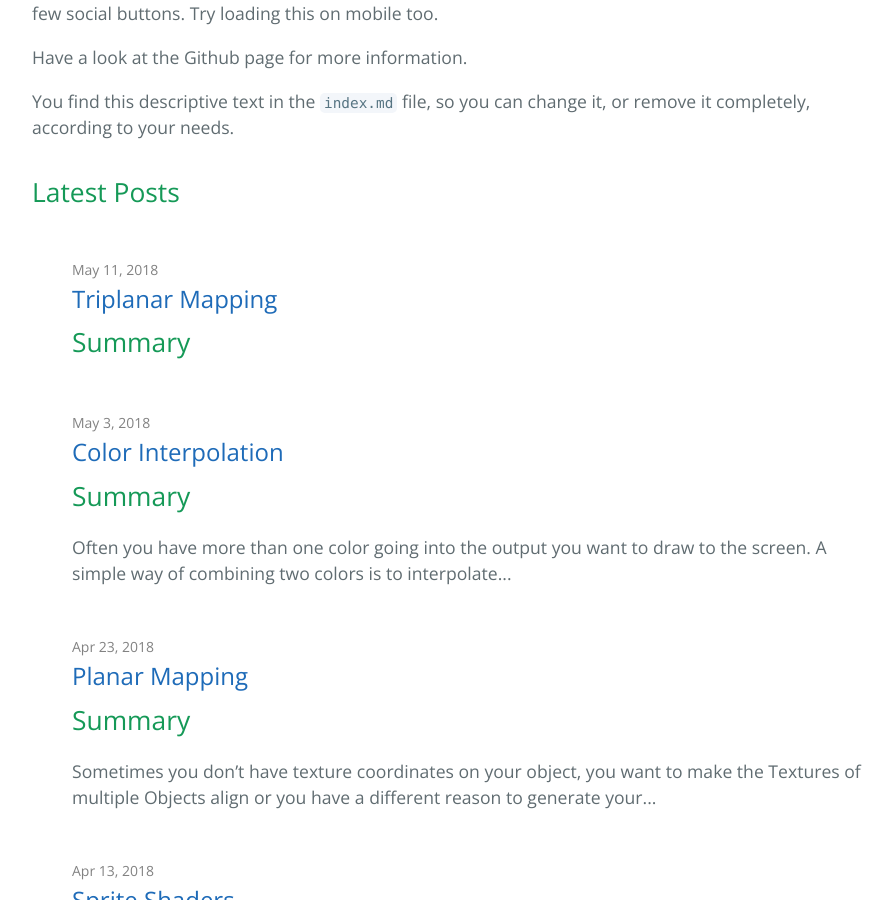
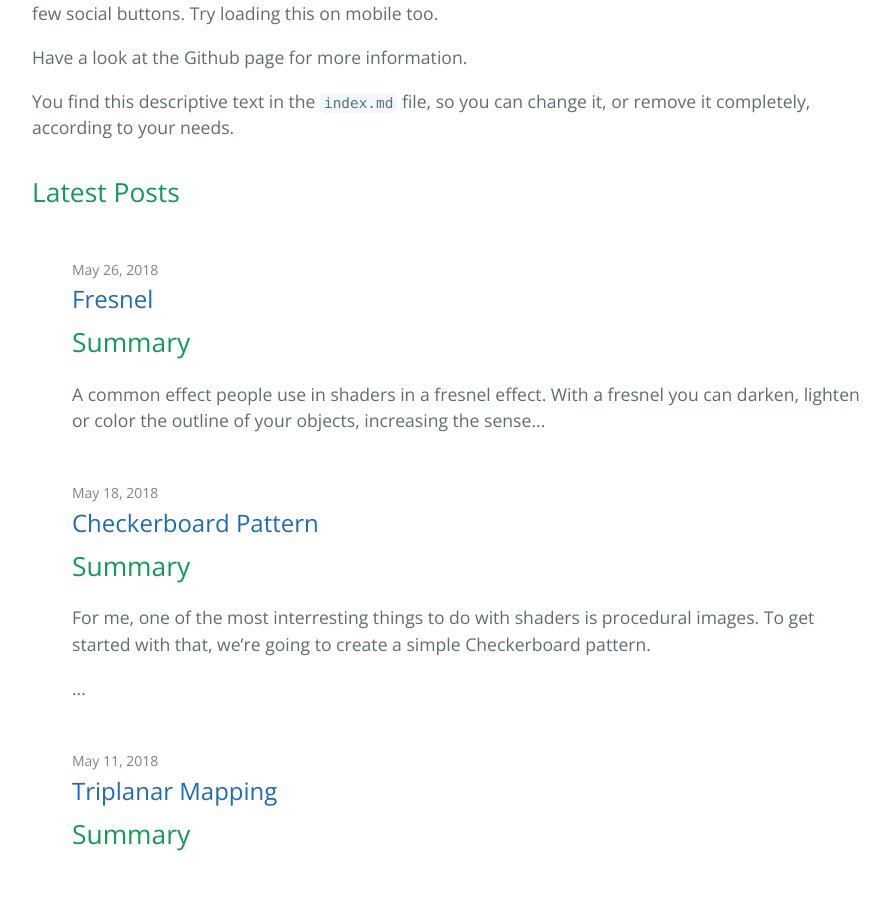
Before and after one commit to ronja-tutorials/ronja-tutorials.github.io, a Jekyll site: the page built from index.md, in a window 1280 px wide and 900 px high, scrolled down 544 px. Shown: the whole window, without its empty margins (192-1085 px from the left). Built offline with Jekyll 4.4.1, drawn with Linux system fonts in a browser that asks for light colours; some of the changed lines change nothing that is shown.

Commit message:
checkerboard and fresnel tutorials

````diff
--- a/_config.yml
+++ b/_config.yml
@@ -10,6 +10,9 @@ google_analytics:
 # refer to http://shopify.github.io/liquid/filters/date/ if you want to customize this
 cayman-blog:
   date_format: "%b %-d, %Y"
+
+pygments_options:
+  tabsize: 4
 
 theme: # leave it empty
 
--- /dev/null
+++ b/_plugins/pygments_options.rb
@@ -0,0 +1,8 @@
+class Jekyll::Tags::HighlightBlock
+    old_sanitized_opts = instance_method(:sanitized_opts)
+
+    define_method(:sanitized_opts) do |*args|
+      old_sanitized_opts.bind(self).(*args).
+        merge(Jekyll.configuration.fetch("pygments_options", {}))
+    end
+  end
--- /dev/null
+++ b/_posts/2018-05-18-Chessboard.md
@@ -0,0 +1,230 @@
+---
+layout: post
+title: "Checkerboard Pattern"
+---
+
+## Summary
+For me, one of the most interresting things to do with shaders is procedural images. To get started with that, we’re going to create a simple Checkerboard pattern.
+
+This tutorial will build on the [simple shader with only properties]({{ site.baseurl }}{% post_url 2018-03-22-properties %}), but as always, you can also use the technique to generate colors in more complex shaders.
+
+![Result of the tutorial]({{ "/assets/images/posts/011/Result.png" | absolute_url }})
+
+## Stripes
+I will take the world position of the surface to generate the chessboard texture, that way we can later move and rotate the model around and the generated patterns will fit together. If you want to pattern to move and rotate with the model, you can also use the object space coordinates (the ones from appdata, not multiplied with anything).
+
+To use the worldposition in the fragment shader, we add the world position to the vertex to fragment struct and then generate the world position in the vertex shader and write it into the struct.
+
+```glsl
+struct v2f{
+    float4 position : SV_POSITION;
+    float3 worldPos : TEXCOORD0;
+}
+
+v2f vert(appdata v){
+    v2f o;
+    //calculate the position in clip space to render the object
+    o.position = UnityObjectToClipPos(v.vertex);
+    //calculate the position of the vertex in the world
+    o.worldPos = mul(unity_ObjectToWorld, v.vertex);
+    return o;
+}
+```
+
+Then in the fragment shader, we can start by first doing a 1D chess field, so just alternating black and white lines. To do that, we take one of the axis of the position and modify the value. We start by flooring it. That means it’ll be the next smaller whole number. We do that to make sure we only have one color per unit.
+
+Then we find out wether our field is a even or a odd one. To do that, we divide the value by two and take the fractional part (the part of the number after the dot). so now the even numbers are all 0(because after a division by 2 even numbers are still whole numbers, so their fractional part is 0) and all of the odd fields result in 0.5(because after a division by 2 odd numbers end up fractional, 1 becomes 0.5, 3 becomes 1.5…). To make the odd numbers white instead of grey, we can then multiply our value by 2.
+
+```glsl
+fixed4 frag(v2f i) : SV_TARGET{
+    //add different dimensions
+    float chessboard = floor(i.worldPos.x);
+    //divide it by 2 and get the fractional part, resulting in a value of 0 for even and 0.5 for odd numbers.
+    chessboard = frac(chessboard * 0.5);
+    //multiply it by 2 to make odd values white instead of grey
+    chessboard *= 2;
+    return chessboard;
+}
+```
+![stripes on a material]({{ "/assets/images/posts/011/1d.png" | absolute_url }})
+
+## Checkerboard in 2d and 3d
+Next, we make the pattern two dimensional. To do that we only have to add a additional axis to the value we’re evaluating. That’s because when we add one to our rows all of the even values become odd and the odd values become even. This is also the main reason why we floor our values. We easily could have made the pattern work in one dimension without flooring them, but this makes it easier to add more dimensions.
+
+```glsl
+fixed4 frag(v2f i) : SV_TARGET{
+    //add different dimensions
+    float chessboard = floor(i.worldPos.x) + floor(i.worldPos.y);
+    //divide it by 2 and get the fractional part, resulting in a value of 0 for even and 0.5 for odd numbers.
+    chessboard = frac(chessboard * 0.5);
+    //multiply it by 2 to make odd values white instead of grey
+    chessboard *= 2;
+    return chessboard;
+}
+```
+![even and odd numbers on a 2d grid where the components are added]({{ "/assets/images/posts/011/OddEvenPattern.png" | absolute_url }})
+
+![checkerboard pattern on a material]({{ "/assets/images/posts/011/2d.png" | absolute_url }})
+
+After that we can go even further and add the third dimension in the same way as we added the second.
+```glsl
+fixed4 frag(v2f i) : SV_TARGET{
+    //add different dimensions
+    float chessboard = floor(i.worldPos.x) + floor(i.worldPos.y) + floor(i.worldPos.z);
+    //divide it by 2 and get the fractional part, resulting in a value of 0 for even and 0.5 for odd numbers.
+    chessboard = frac(chessboard * 0.5);
+    //multiply it by 2 to make odd values white instead of grey
+    chessboard *= 2;
+    return chessboard;
+}
+```
+![checkerboard pattern on a sphere]({{ "/assets/images/posts/011/3d.png" | absolute_url }})
+
+## Scaling
+Next I’d like to add the ability to make the pattern bigger or smaller. For that, we add a new property for the scale of the pattern. We divide the position by the scale before we do anything else with it, that way, if the scale is smaller than one, the pattern is generated as if the object is bigger than it is and as such it has more pattern density per surface area.
+
+Another small change I made is that we now use floor on the whole vector instead of the components separately. That doesn’t change anything, I just think it’s nicer to read.
+```glsl
+//...
+
+//show values to edit in inspector
+Properties{
+    _Scale ("Pattern Size", Range(0,10)) = 1
+}
+
+//...
+
+float _Scale;
+
+//...
+
+fixed4 frag(v2f i) : SV_TARGET{
+    //scale the position to adjust for shader input and floor the values so we have whole numbers
+    float3 adjustedWorldPos = floor(i.worldPos / _Scale);
+    //add different dimensions
+    float chessboard = adjustedWorldPos.x + adjustedWorldPos.y + adjustedWorldPos.z;
+    //divide it by 2 and get the fractional part, resulting in a value of 0 for even and 0.5 for off numbers.
+    chessboard = frac(chessboard * 0.5);
+    //multiply it by 2 to make odd values white instead of grey
+    chessboard *= 2;
+    return chessboard;
+}
+
+//...
+```
+![scaling checkerboard bigger and smaller]({{ "/assets/images/posts/011/Scaling.gif" | absolute_url }})
+
+## Customizable Colors
+Finally I’d like to add the possibility to add Colors to the Pattern, One for the even areas, one for the odd. We add two new Properties and the matching values for those colors to the shader.
+
+Then at the end of our fragment shader, we do a linear interpolation between the two colors. Since we only have two different values (zero and one), we can expect the interpolation to return either the color it interpolates from(for a input of 0) or the color it interpolates towards(for a input of 1). (If you’re confused by the interpolation, I explain it more thouroghly in [another tutorial]({{ site.baseurl }}{% post_url 2018-05-03-interpolating-colors %}).
+
+```glsl
+//...
+
+//show values to edit in inspector
+Properties{
+    _Scale ("Pattern Size", Range(0,10)) = 1
+    _EvenColor("Color 1", Color) = (0,0,0,1)
+    _OddColor("Color 2", Color) = (1,1,1,1)
+}
+
+//...
+
+float4 _EvenColor;
+float4 _OddColor;
+
+//...
+
+fixed4 frag(v2f i) : SV_TARGET{
+    //scale the position to adjust for shader input and floor the values so we have whole numbers
+    float3 adjustedWorldPos = floor(i.worldPos / _Scale);
+    //add different dimensions
+    float chessboard = adjustedWorldPos.x + adjustedWorldPos.y + adjustedWorldPos.z;
+    //divide it by 2 and get the fractional part, resulting in a value of 0 for even and 0.5 for off numbers.
+    chessboard = frac(chessboard * 0.5);
+    //multiply it by 2 to make odd values white instead of grey
+    chessboard *= 2;
+
+    //interpolate between color for even fields (0) and color for odd fields (1)
+    float4 color = lerp(_EvenColor, _OddColor, chessboard);
+    return color;
+}
+
+//...
+```
+
+![colorful checkerboard pattern on a material]({{ "/assets/images/posts/011/colors.png" | absolute_url }})
+
+The complete shader for interpolating generating a checkerboard pattern on a surface should now look like this:
+
+```glsl
+Shader "Tutorial/011_Chessboard"
+{
+    //show values to edit in inspector
+    Properties{
+        _Scale ("Pattern Size", Range(0,10)) = 1
+        _EvenColor("Color 1", Color) = (0,0,0,1)
+        _OddColor("Color 2", Color) = (1,1,1,1)
+    }
+
+    SubShader{
+        //the material is completely non-transparent and is rendered at the same time as the other opaque geometry
+        Tags{ "RenderType"="Opaque" "Queue"="Geometry"}
+
+
+        Pass{
+            CGPROGRAM
+            #include "UnityCG.cginc"
+
+            #pragma vertex vert
+            #pragma fragment frag
+
+            float _Scale;
+
+            float4 _EvenColor;
+            float4 _OddColor;
+
+            struct appdata{
+                float4 vertex : POSITION;
+            };
+
+            struct v2f{
+                float4 position : SV_POSITION;
+                float3 worldPos : TEXCOORD0;
+            };
+
+            v2f vert(appdata v){
+                v2f o;
+                //calculate the position in clip space to render the object
+                o.position = UnityObjectToClipPos(v.vertex);
+                //calculate the position of the vertex in the world
+                o.worldPos = mul(unity_ObjectToWorld, v.vertex);
+                return o;
+            }
+
+            fixed4 frag(v2f i) : SV_TARGET{
+                //scale the position to adjust for shader input and floor the values so we have whole numbers
+                float3 adjustedWorldPos = floor(i.worldPos / _Scale);
+                //add different dimensions
+                float chessboard = adjustedWorldPos.x + adjustedWorldPos.y + adjustedWorldPos.z;
+                //divide it by 2 and get the fractional part, resulting in a value of 0 for even and 0.5 for off numbers.
+                chessboard = frac(chessboard * 0.5);
+                //multiply it by 2 to make odd values white instead of grey
+                chessboard *= 2;
+
+                //interpolate between color for even fields (0) and color for odd fields (1)
+                float4 color = lerp(_EvenColor, _OddColor, chessboard);
+                return color;
+            }
+
+            ENDCG
+        }
+    }
+    FallBack "Standard" //fallback adds a shadow pass so we get shadows on other objects
+}
+```
+
+I hope you liked making this simple chess board shader and it helped you understand how to create patterns in shaders with simple math operations.
+
+You can also find the source code for this shader here: <https://github.com/ronja-tutorials/ShaderTutorials/blob/master/Assets/011_ChessBoard/Chessboard.shader>
--- /dev/null
+++ b/_posts/2018-05-26-fresnel.md
@@ -0,0 +1,264 @@
+---
+layout: post
+title: "Fresnel"
+---
+
+## Summary
+A common effect people use in shaders in a fresnel effect. With a fresnel you can darken, lighten or color the outline of your objects, increasing the sense of depth.
+
+For this tutorial we will make a surface shader, so if you follow it directly you should know the basics of surface shaders. You can find a explanation of them [here]({{ site.baseurl }}{% post_url 2018-03-23-textures %}). But you can also use a fresnel effect for unlit shaders, giving your objects some smoothness and tangibility without having to implement expensive lighting.
+
+![Material with fresnel effect]({{ "/assets/images/posts/012/Result.jpg" | absolute_url }})
+
+## Highlighting one Side of the Model
+We start with the surface shader modify it to show the fresnel. The fresnel uses the normals of the object to determine the intensity of the effect. To get the normals in worldspace in our shader, we add the worldNormal attribute to our input struct as well as the internal data macro. We won’t interact with the internal data at all, but unity needs it to generate the worldspace normal.
+
+You can generate the worldspace normals in non-surface shaders with a simple matrix multiplication, it’s explained in my [triplanar mapping tutorial]({{ site.baseurl }}{% post_url 2018-05-11-triplanar-mapping %}).
+
+```glsl
+//input struct which is automatically filled by unity
+struct Input {
+    float2 uv_MainTex;
+    float3 worldNormal;
+    INTERNAL_DATA
+};
+```
+
+To get a gradient from that, we take the dot product with another normalized vector. When you take the dot product of two normalized vectors, you get a value that represents how much they align. If they point in the same direction, the dot product returns 1, if they are orthogonal it returns a 0 and if the vectors are opposing it returns a -1.
+
+![A sphere with a dot product]({{ "/assets/images/posts/012/DotSphere.png" | absolute_url }})
+
+![arrows that show which value the dot product has with relative directions]({{ "/assets/images/posts/012/DotDirection.png" | absolute_url }})
+
+First we will just get the dot product of the normal and a static vector so see better how it works. We then write the result into the emission channel, so we can see it well.
+
+```glsl
+//the surface shader function which sets parameters the lighting function then uses
+void surf (Input i, inout SurfaceOutputStandard o) {
+
+    //...
+
+    //get the dot product between the normal and the direction
+    float fresnel = dot(i.worldNormal, float3(0, 1, 0));
+    //apply the fresnel value to the emission
+    o.Emission = _Emission + fresnel;
+}
+```
+![Material dot product added to emissive channel, the bottom is black]({{ "/assets/images/posts/012/WhiteTopBlackBottom.png" | absolute_url }})
+
+We can now see that the surface gets brighter where it points up and darker where it points down. To prevent weird results with negative emission, we can clamp the fresnel value to the values between 0 to 1 before using it. For that we’ll use the saturate method. It does the same as a clamp from 0 to 1, but is faster on some GPUs. With that change we see how the fresnel only effects the top of our objects.
+
+```glsl
+//the surface shader function which sets parameters the lighting function then uses
+void surf (Input i, inout SurfaceOutputStandard o) {
+
+    //...
+
+    //get the dot product between the normal and the direction
+    float fresnel = dot(i.worldNormal, float3(0, 1, 0));
+    //clamp the value between 0 and 1 so we don't get dark artefacts at the backside
+    fresnel = saturate(fresnel);
+    //apply the fresnel value to the emission
+    o.Emission = _Emission + fresnel;
+}
+```
+![Material dot product added to emissive channel, the bottom is black]({{ "/assets/images/posts/012/WhiteTopBlackBottom.png" | absolute_url }})
+
+## Highlighting the outer Parts
+The next step is to make the effect relative to our view direction instead of a fixed direction. In surface shaders we get the view direction by just adding it to our input struct.
+
+If you’re making a unlit fresnel shader, you can get the view direction by subtracting the camera position from the world position of your vertex (I explain how to get the worldspace position in my [planar mapping tutorial]({{ site.baseurl }}{% post_url 2018-04-23-planar-mapping %}) and you can get the camera position from the builtin variable  _WorldSpaceCameraPos (you can just use it in your code without adding anything else)).
+
+```glsl
+//input struct which is automatically filled by unity
+struct Input {
+    float2 uv_MainTex;
+    float3 worldNormal;
+    float3 viewDir;
+    INTERNAL_DATA
+};
+
+//the surface shader function which sets parameters the lighting function then uses
+void surf (Input i, inout SurfaceOutputStandard o) {
+
+    //...
+
+    //just apply the values for metalness and smoothness
+    o.Metallic = _Metallic;
+    o.Smoothness = _Smoothness;
+
+    //get the dot product between the normal and the view direction
+    float fresnel = dot(i.worldNormal, i.viewDir);
+    //clamp the value between 0 and 1 so we don't get dark artefacts at the backside
+    fresnel = saturate(fresnel);
+    //apply the fresnel value to the emission
+    o.Emission = _Emission + fresnel;
+}
+```
+
+![Material with highlighted front]({{ "/assets/images/posts/012/WhiteFront.png" | absolute_url }})
+
+That’s already working pretty well, but instead of the outside of the material, it’s illuminating the center of it. To invert that, we simply subtract if from 1, so the bright areas in this version don’t affect the color any more and the unaffected parts get highlighted.
+
+```glsl
+//the surface shader function which sets parameters the lighting function then uses
+void surf (Input i, inout SurfaceOutputStandard o) {
+
+    //...
+
+    //get the dot product between the normal and the view direction
+    float fresnel = dot(i.worldNormal, i.viewDir);
+    //invert the fresnel so the big values are on the outside
+    fresnel = saturate(1 - fresnel);
+    //apply the fresnel value to the emission
+    o.Emission = _Emission + fresnel;
+}
+```
+![Material with white fresnel effect]({{ "/assets/images/posts/012/WhiteFresnel.png" | absolute_url }})
+
+## Add Fresnel Color and Intensity
+To finish this shader I’d like to add some customisation options. First we add a fresnel color. For that we need a property and a value for that and then multiply our fresnel value with that color.
+
+```glsl
+//...
+
+_FresnelColor ("Fresnel Color", Color) = (1,1,1,1)
+
+//...
+
+float3 _FresnelColor;
+
+//...
+
+//the surface shader function which sets parameters the lighting function then uses
+void surf (Input i, inout SurfaceOutputStandard o) {
+
+    //...
+
+    //get the dot product between the normal and the view direction
+    float fresnel = dot(i.worldNormal, i.viewDir);
+    //invert the fresnel so the big values are on the outside
+    fresnel = saturate(1 - fresnel);
+    //combine the fresnel value with a color
+    float3 fresnelColor = fresnel * _FresnelColor;
+    //apply the fresnel value to the emission
+    o.Emission = _Emission + fresnelColor;
+}
+
+//...
+```
+![purple fresnel effect]({{ "/assets/images/posts/012/Result.jpg" | absolute_url }})
+
+Next we’ll add a possibility to make the fresnel effect stronger or weaker by adding a exponent to it. We also add the powerslider attribute to the property of the exponent. That way values closer to 0 take up more space on the slider and can be adjusted more accurately (in this example the part of the slider from 0.25 to 1 is almost as big as the part from 1 to 4).
+
+Exponents are pretty expensive so if you find a way to adjust your fresnel that fits you just as well, it’s probably better to switch to that, but exponents are also easy and nice to use.
+
+```glsl
+
+//...
+
+[PowerSlider(4)] _FresnelExponent ("Fresnel Exponent", Range(0.25, 4)) = 1
+
+//...
+
+float _FresnelExponent;
+
+//...
+
+//the surface shader function which sets parameters the lighting function then uses
+void surf (Input i, inout SurfaceOutputStandard o) {
+
+    //...
+
+    //get the dot product between the normal and the view direction
+    float fresnel = dot(i.worldNormal, i.viewDir);
+    //invert the fresnel so the big values are on the outside
+    fresnel = saturate(1 - fresnel);
+    //combine the fresnel value with a color
+    float3 fresnelColor = fresnel * _FresnelColor;
+    //raise the fresnel value to the exponents power to be able to adjust it
+    fresnel = pow(fresnel, _FresnelExponent);
+    //apply the fresnel value to the emission
+    o.Emission = _Emission + fresnelColor;
+}
+
+//...
+```
+![Adjusting the fresnel strength]({{ "/assets/images/posts/012/ExponentAdjustment.gif" | absolute_url }})
+
+A fresnel effect can also be used to fade textures or other effects among other things, but that’s for you to explore or maybe another tutorial.
+
+```glsl
+Shader "Tutorial/012_Fresnel" {
+    //show values to edit in inspector
+    Properties {
+        _Color ("Tint", Color) = (0, 0, 0, 1)
+        _MainTex ("Texture", 2D) = "white" {}
+        _Smoothness ("Smoothness", Range(0, 1)) = 0
+        _Metallic ("Metalness", Range(0, 1)) = 0
+        [HDR] _Emission ("Emission", color) = (0,0,0)
+
+        _FresnelColor ("Fresnel Color", Color) = (1,1,1,1)
+        [PowerSlider(4)] _FresnelExponent ("Fresnel Exponent", Range(0.25, 4)) = 1
+    }
+    SubShader {
+        //the material is completely non-transparent and is rendered at the same time as the other opaque geometry
+        Tags{ "RenderType"="Opaque" "Queue"="Geometry"}
+
+        CGPROGRAM
+
+        //the shader is a surface shader, meaning that it will be extended by unity in the background to have fancy lighting and other features
+        //our surface shader function is called surf and we use the standard lighting model, which means PBR lighting
+        //fullforwardshadows makes sure unity adds the shadow passes the shader might need
+        #pragma surface surf Standard fullforwardshadows
+        #pragma target 3.0
+
+        sampler2D _MainTex;
+        fixed4 _Color;
+
+        half _Smoothness;
+        half _Metallic;
+        half3 _Emission;
+
+        float3 _FresnelColor;
+        float _FresnelExponent;
+
+        //input struct which is automatically filled by unity
+        struct Input {
+            float2 uv_MainTex;
+            float3 worldNormal;
+            float3 viewDir;
+            INTERNAL_DATA
+        };
+
+        //the surface shader function which sets parameters the lighting function then uses
+        void surf (Input i, inout SurfaceOutputStandard o) {
+            //sample and tint albedo texture
+            fixed4 col = tex2D(_MainTex, i.uv_MainTex);
+            col *= _Color;
+            o.Albedo = col.rgb;
+
+            //just apply the values for metalness and smoothness
+            o.Metallic = _Metallic;
+            o.Smoothness = _Smoothness;
+
+            //get the dot product between the normal and the view direction
+            float fresnel = dot(i.worldNormal, i.viewDir);
+            //invert the fresnel so the big values are on the outside
+            fresnel = saturate(1 - fresnel);
+            //raise the fresnel value to the exponents power to be able to adjust it
+            fresnel = pow(fresnel, _FresnelExponent);
+            //combine the fresnel value with a color
+            float3 fresnelColor = fresnel * _FresnelColor;
+            //apply the fresnel value to the emission
+            o.Emission = _Emission + fresnelColor;
+        }
+        ENDCG
+    }
+    FallBack "Standard"
+}
+```
+
+I hope I could help you understand how fresnel effects work and you can use them for your own shaders if you want to.
+
+You can also find the source code for this shader here: <https://github.com/ronja-tutorials/ShaderTutorials/blob/master/Assets/012_Fresnel/Fresnel.shader>
````
Also changed, not shown: assets/images/posts/011/1d.png (added), assets/images/posts/011/2d.png (added), assets/images/posts/011/3d.png (added), assets/images/posts/011/OddEvenPattern.png (added), assets/images/posts/011/Result.png (added), assets/images/posts/011/Scaling.gif (added), assets/images/posts/011/colors.png (added), assets/images/posts/012/DotDirection.png (added), assets/images/posts/012/DotSphere.png (added), assets/images/posts/012/ExponentAdjustment.gif (added), assets/images/posts/012/Result.jpg (added), assets/images/posts/012/WhiteFresnel.png (added), assets/images/posts/012/WhiteFront.png (added), assets/images/posts/012/WhiteTop.png (added), 1 more files, 1 other file.
